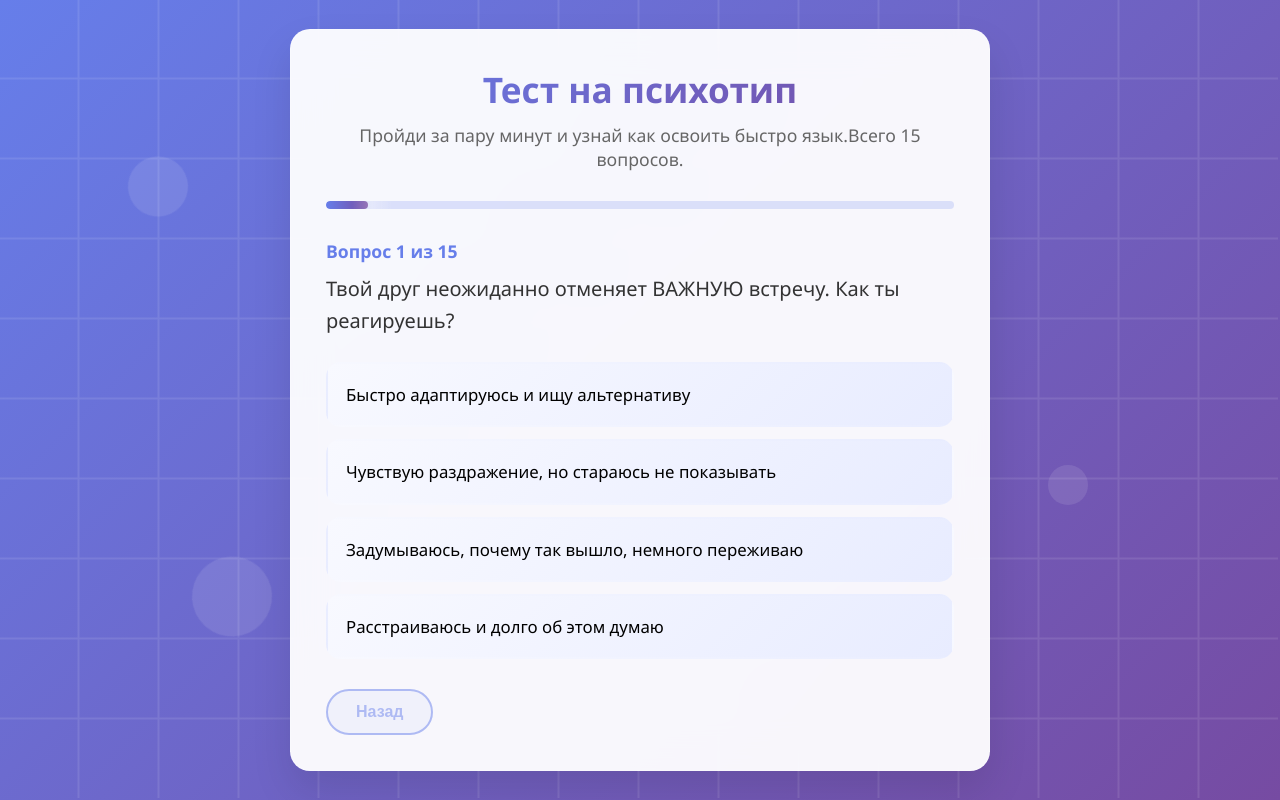
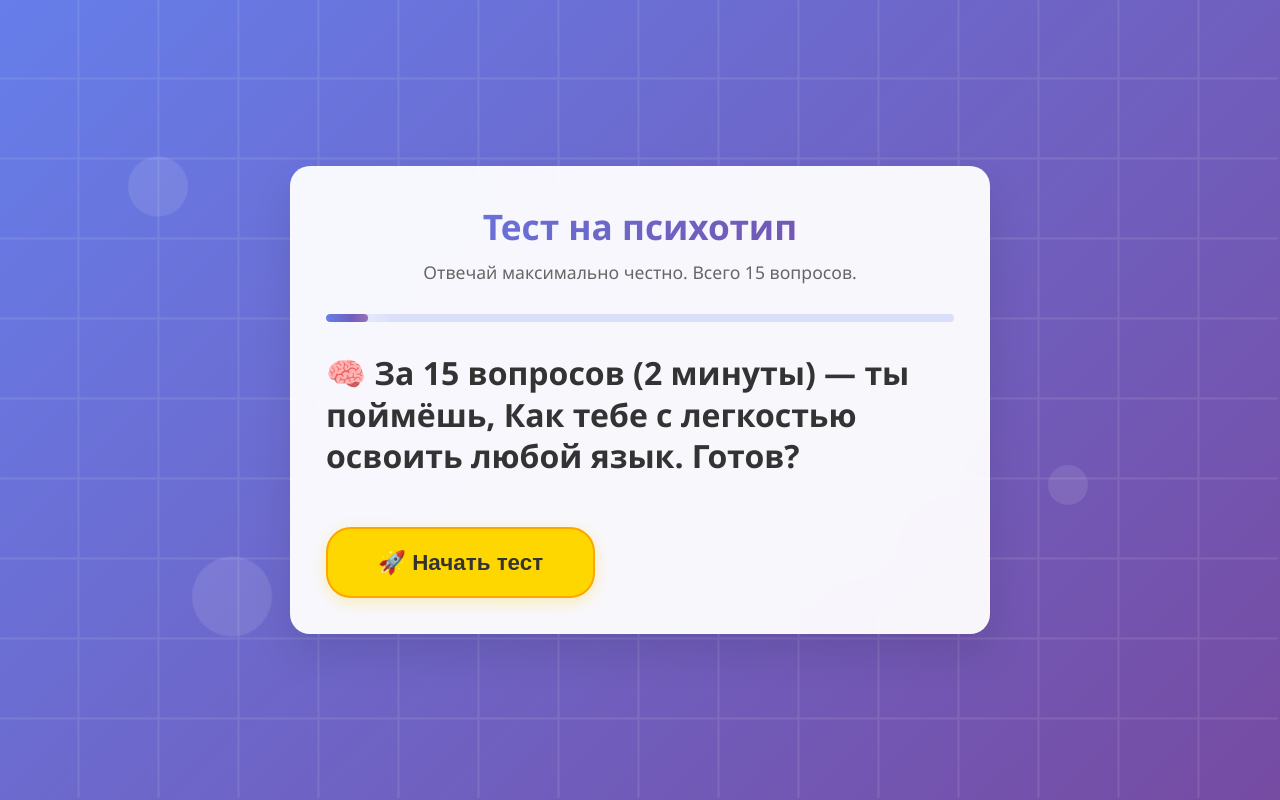
Before and after one commit to vikki0823/testpro, a plain HTML site: page index.html in a window 1280 px wide. Drawn offline with Linux system fonts and the light colour scheme.

Commit message:
Update index.html

```diff
--- a/index.html
+++ b/index.html
@@ -3,7 +3,7 @@
 <head>
     <meta charset="UTF-8">
     <meta name="viewport" content="width=device-width, initial-scale=1.0">
-    <title>Тест на психотип. Пройди за пару минут и узнай как быстро освоить язык</title>
+    <title>Тест на психотип</title>
 	<!-- Yandex.Metrika counter -->
 <script type="text/javascript" >
    (function(m,e,t,r,i,k,a){m[i]=m[i]||function(){(m[i].a=m[i].a||[]).push(arguments)};
@@ -19,8 +19,8 @@
         webvisor:true
    });
 </script>
+<noscript><div><img src="https://mc.yandex.ru/watch/103370933" style="position:absolute; left:-9999px;" alt="" /></div></noscript>
 <!-- /Yandex.Metrika counter -->
-
     <style>
         * {
             margin: 0;
@@ -550,20 +550,44 @@
         <div class="quiz-card">
             <div class="quiz-header">
                 <h1 class="quiz-title">Тест на психотип</h1>
-                <p class="quiz-subtitle">Пройди за пару минут и узнай как освоить быстро язык.Всего 15 вопросов.</p>
+                <p class="quiz-subtitle">Отвечай максимально честно. Всего 15 вопросов.</p>
             </div>
 
             <div class="progress-container">
                 <div class="progress-bar" id="progressBar"></div>
             </div>
 
-            <div id="questionContainer" class="question-container">
+            <div id="startScreen" class="start-screen">
+                <h2 style="font-size: 2em; margin-bottom: 30px; color: #333; line-height: 1.3;">
+                    🧠 За 15 вопросов (2 минуты) — ты поймёшь, Как тебе с легкостью освоить любой язык. Готов?
+                </h2>
+                <button class="start-button" onclick="startQuiz()" style="
+                    background: #FFD700 !important;
+                    background-image: none !important;
+                    color: #333333 !important;
+                    border: 2px solid #FFA500 !important;
+                    font-size: 1.4em !important;
+                    padding: 20px 50px !important;
+                    margin-top: 20px !important;
+                    border-radius: 25px !important;
+                    font-weight: 700 !important;
+                    cursor: pointer !important;
+                    box-shadow: 0 4px 15px rgba(255, 215, 0, 0.3) !important;
+                    transition: all 0.3s ease !important;
+                    text-transform: none !important;
+                    letter-spacing: normal !important;
+                ">
+                    🚀 Начать тест
+                </button>
+            </div>
+
+            <div id="questionContainer" class="question-container" style="display: none;">
                 <div class="question-number" id="questionNumber"></div>
                 <div class="question-text" id="questionText"></div>
                 <div class="answers-container" id="answersContainer"></div>
             </div>
 
-            <div class="navigation-buttons" id="navigationButtons">
+            <div class="navigation-buttons" id="navigationButtons" style="display: none;">
                 <button class="btn btn-secondary" id="prevBtn" onclick="previousQuestion()">Назад</button>
             </div>
 
@@ -731,34 +755,41 @@
             {
                 range: [15, 54],
                 url: "https://teletype.in/@viktoriyagro/dhhksxol6djfckldvguj21",
-                title: "🧠 ТЫ Образный Интуит. ЧЕРЕЗ 3 СЕКУНДЫ ОТКРОЕТСЯ ПОЛНОЕ ОПИСАНИЕ!",
-                description: "ожидайте..."
+                title: "🧠 Образный Интуит. ЧЕРЕЗ 3 секунды откроется полное описание",
+                description: "Ожидайте..."
             },
             {
                 range: [55, 120],
                 url: "https://teletype.in/@viktoriyagro/dsikfvmkgbksgbfc2hjndf24y",
-                title: "🔥 ТЫ Эмоциональный Ищущий. ЧЕРЕЗ 3 СЕКУНДЫ ОТКРОЕТСЯ ПОЛНОЕ ОПИСАНИЕ!",
-                description: "ожидайте.."
+                title: "🔥 Эмоциональный Ищущий. ЧЕРЕЗ 3 секунды откроется полное описание",
+                description: "Ожидайте..."
             },
             {
                 range: [121, 135],
                 url: "https://teletype.in/@viktoriyagro/ghkf6sgbnbcks5hdh3s",
-                title: "🧩 ТЫ Структурный Аналитик. ЧЕРЕЗ 3 СЕКУНДЫ ОТКРОЕТСЯ ПОЛНОЕ ОПИСАНИЕ!",
-                description: "ожидайте.."
+                title: "🧩 Структурный Аналитик. ЧЕРЕЗ 3 секунды откроется полное описание",
+                description: "Ожидайте.."
             },
             {
                 range: [136, 149],
                 url: "https://teletype.in/@viktoriyagro/kkfngujgnbssdvlodskes4gb1",
-                title: "🛠 ТЫ Стабильный Организатор. ЧЕРЕЗ 3 СЕКУНДЫ ОТКРОЕТСЯ ПОЛНОЕ ОПИСАНИЕ!",
-                description: "ожидайте.."
+                title: "🛠 Стабильный Организатор. ЧЕРЕЗ 3 секунды откроется полное описание",
+                description: "Ожидайте..."
             },
             {
                 range: [150, 180],
                 url: "https://teletype.in/@viktoriyagro/ikdnvujbszsfr6cjkydjnn44",
-                title: "💣 ТЫ Перегруженный Рационал. ЧЕРЕЗ 3 СЕКУНДЫ ОТКРОЕТСЯ ПОЛНОЕ ОПИСАНИЕ!",
-                description: "ожидайте..."
+                title: "💣 Перегруженный Рационал. ЧЕРЕЗ 3 секунды откроется полное описание",
+                description: "Ожидайте..."
             }
         ];
+
+        function startQuiz() {
+            document.getElementById('startScreen').style.display = 'none';
+            document.getElementById('questionContainer').style.display = 'block';
+            document.getElementById('navigationButtons').style.display = 'flex';
+            loadQuestion();
+        }
 
         function loadQuestion() {
             const question = questions[currentQuestion];
@@ -956,8 +987,7 @@
             }
         }
 
-        // Инициализация
-        loadQuestion();
+        // Инициализация - показываем стартовый экран
         updateProgress();
     </script>
 </body>
```
Lines whose indentation alone changed are shown as unchanged.
